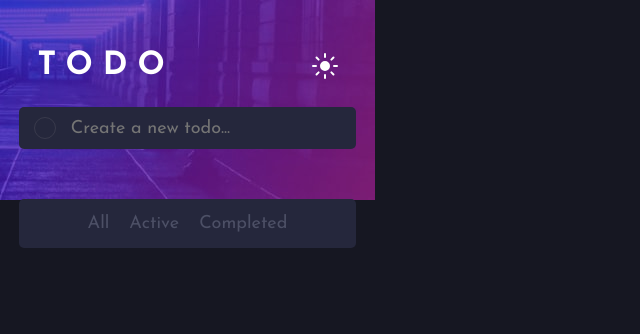
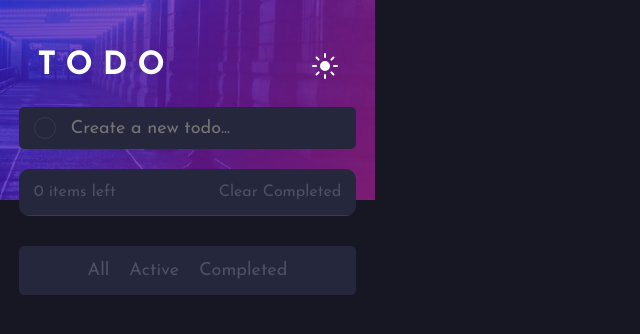
Before and after one commit to giulian13/todo-app, a React (Create React App) app: page / in a window 1280 px wide. Shown: the top 334 px of the page, without its empty margins (0-640 px from the left). Built offline with nearby package versions, Linux system fonts and the light colour scheme.

Commit message:
added counter and clean all button

```diff
--- /dev/null
+++ b/src/components/Counter.css
@@ -0,0 +1,17 @@
+.counter {
+  font-size: 16px;
+  color: hsl(233, 14%, 35%);
+
+  background-color: hsl(235, 24%, 19%);
+
+  padding: 10px 0;
+  border-bottom: solid 1px hsl(237, 14%, 26%);
+}
+
+.counterContainer {
+  display: flex;
+  justify-content: space-between;
+  flex-direction: row;
+
+  margin: 5px 15px;
+}
--- /dev/null
+++ b/src/components/Counter.jsx
@@ -0,0 +1,18 @@
+import "../components/Counter.css";
+
+export default function Counter(props) {
+  const { numberOfItems, setToDoList } = props;
+
+  function clearCompleted() {
+    setToDoList([]);
+  }
+
+  return (
+    <div className="counter">
+      <div className="counterContainer">
+        <p>{numberOfItems} items left</p>
+        <p onClick={clearCompleted}>Clear Completed</p>
+      </div>
+    </div>
+  );
+}
--- a/src/components/FiltersTodo.css
+++ b/src/components/FiltersTodo.css
@@ -21,6 +21,7 @@
   padding: 5px 10px;
 }
 
-.filtersFrame p:active {
+.filtersFrame p:focus,
+p:active {
   color: hsl(220, 98%, 61%);
 }
--- a/src/components/InputComponent.jsx
+++ b/src/components/InputComponent.jsx
@@ -9,6 +9,7 @@ export default function InputComponent(props) {
   function handleSubmit(event) {
     event.preventDefault();
     insertToDoItem([...toDoList, { id: 0, insertedText: inputText }]);
+    setInputText("");
   }
 
   return (
@@ -18,6 +19,7 @@ export default function InputComponent(props) {
         <input
           className="inputText"
           type="text"
+          value={inputText}
           placeholder="Create a new todo..."
           onChange={(e) => {
             e.preventDefault();
--- a/src/components/TodoItem.css
+++ b/src/components/TodoItem.css
@@ -34,6 +34,14 @@
   align-items: center;
 }
 
+.checkButtonBackground {
+  background-image: linear-gradient(
+    to bottom right,
+    hsl(192, 100%, 67%),
+    hsl(280, 87%, 65%)
+  );
+}
+
 .deleteButton {
   width: 12px;
   height: 12px;
--- a/src/components/TodoItem.jsx
+++ b/src/components/TodoItem.jsx
@@ -7,7 +7,10 @@ export default function TodoItem(props) {
   const { message, keyValue, toDoList, setToDoList } = props;
   const [checkState, setCheckState] = useState(false);
 
-  let divStyle = { textDecoration: "line-through" };
+  let divStyle = {
+    textDecoration: "line-through",
+    color: "hsl(233, 14%, 35%)",
+  };
 
   function removeItem(idToRemove) {
     const updatedList = toDoList.filter((item) => item.id !== idToRemove);
@@ -17,7 +20,7 @@ export default function TodoItem(props) {
   return (
     <div className="toDoItem">
       <div
-        className="checkButton"
+        className={` checkButton ${checkState ? "checkButtonBackground" : ""}`}
         onClick={() => {
           checkState ? setCheckState(false) : setCheckState(true);
         }}
--- a/src/components/TodoItemList.jsx
+++ b/src/components/TodoItemList.jsx
@@ -1,8 +1,10 @@
 import "../components/TodoItemList.css";
 import TodoItem from "./TodoItem";
+import Counter from "./Counter";
 
 export default function TodoItemList(props) {
   const { toDoList, setToDoList } = props;
+  const counter = toDoList.length;
 
   const modifiedToDoList = toDoList.map((toDoItem, index) => ({
     id: index + 1,
@@ -22,6 +24,7 @@ export default function TodoItemList(props) {
           />
         );
       })}
+      <Counter numberOfItems={counter} setToDoList={setToDoList} />
     </div>
   );
 }
```
